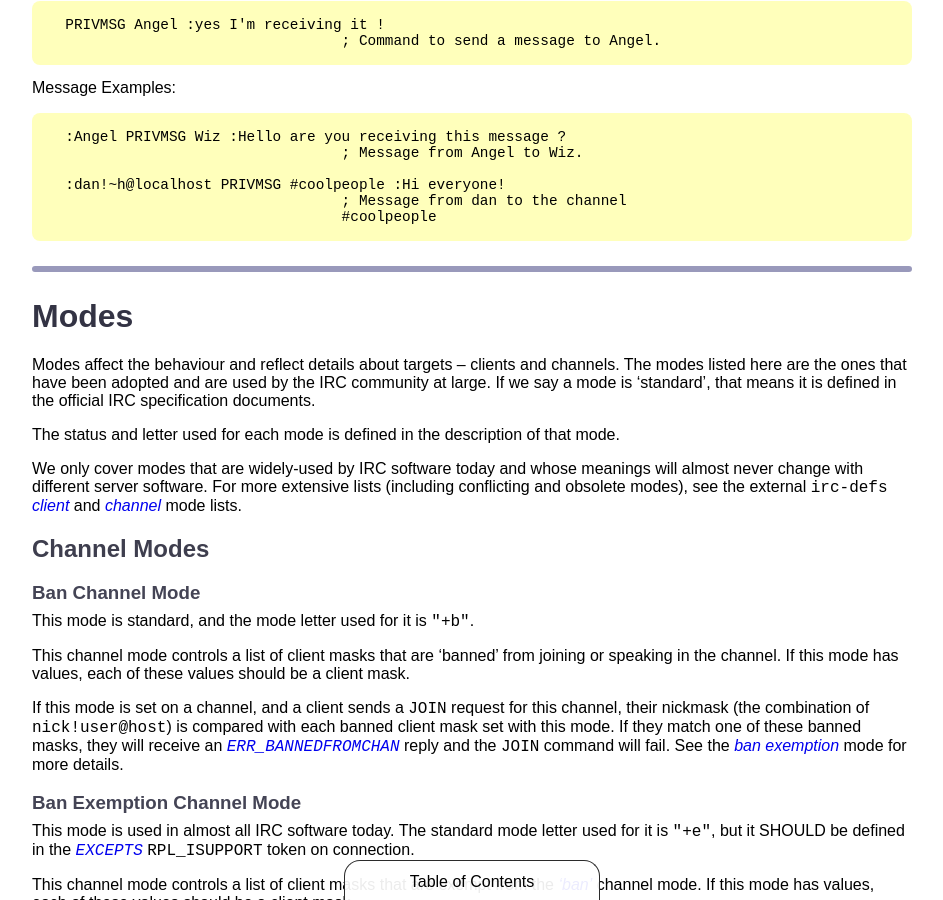
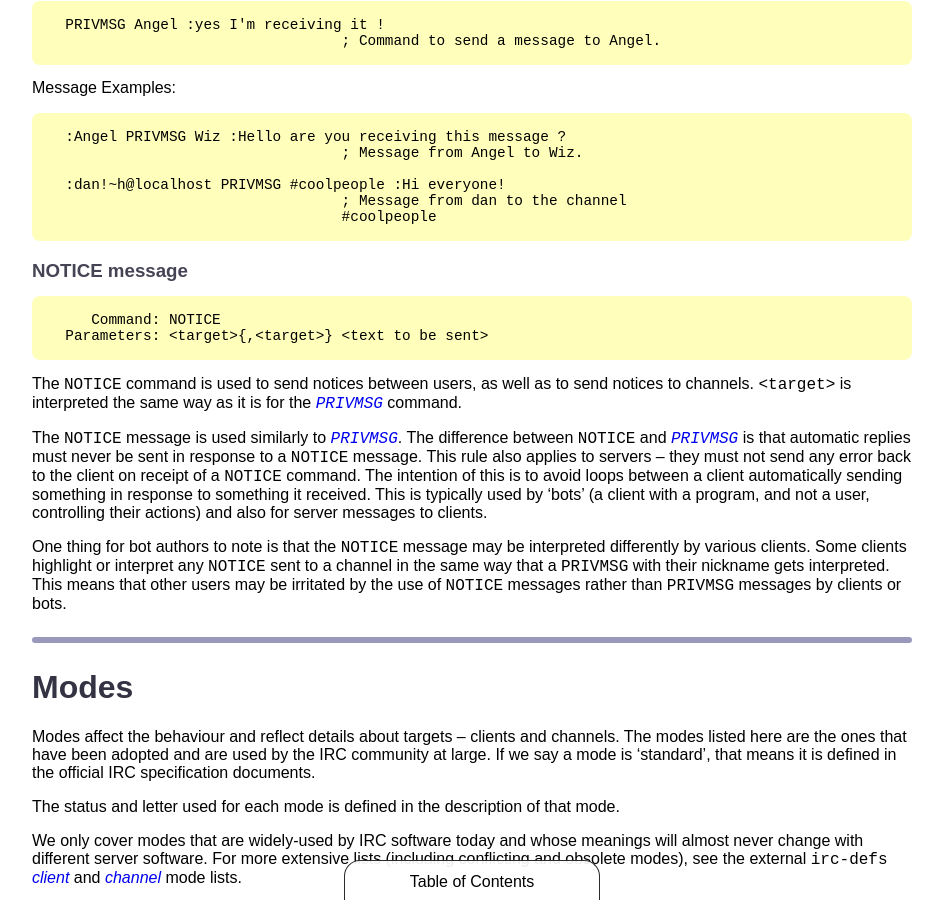
Before and after one commit to ircdocs/modern-irc, a Jekyll site: the page built from index.md, in a window 1280 px wide and 900 px high, scrolled down 22750 px. Shown: the whole window, without its empty margins (168-1111 px from the left). Built offline with Jekyll 4.4.1, drawn with Linux system fonts in a browser that asks for light colours.

Commit message:
NOTICE: first shot

```diff
--- a/index.md
+++ b/index.md
@@ -958,6 +958,17 @@ Message Examples:
                                       ; Message from dan to the channel
                                       #coolpeople
 
+### NOTICE message
+
+         Command: NOTICE
+      Parameters: <target>{,<target>} <text to be sent>
+
+The `NOTICE` command is used to send notices between users, as well as to send notices to channels. `<target>` is interpreted the same way as it is for the [`PRIVMSG`](#privmsg-message) command.
+
+The `NOTICE` message is used similarly to [`PRIVMSG`](#privmsg-message). The difference between `NOTICE` and [`PRIVMSG`](#privmsg-message) is that automatic replies must never be sent in response to a `NOTICE` message. This rule also applies to servers -- they must not send any error back to the client on receipt of a `NOTICE` command. The intention of this is to avoid loops between a client automatically sending something in response to something it received. This is typically used by 'bots' (a client with a program, and not a user, controlling their actions) and also for server messages to clients.
+
+One thing for bot authors to note is that the `NOTICE` message may be interpreted differently by various clients. Some clients highlight or interpret any `NOTICE` sent to a channel in the same way that a `PRIVMSG` with their nickname gets interpreted. This means that other users may be irritated by the use of `NOTICE` messages rather than `PRIVMSG` messages by clients or bots.
+
 
 ---
 
```
